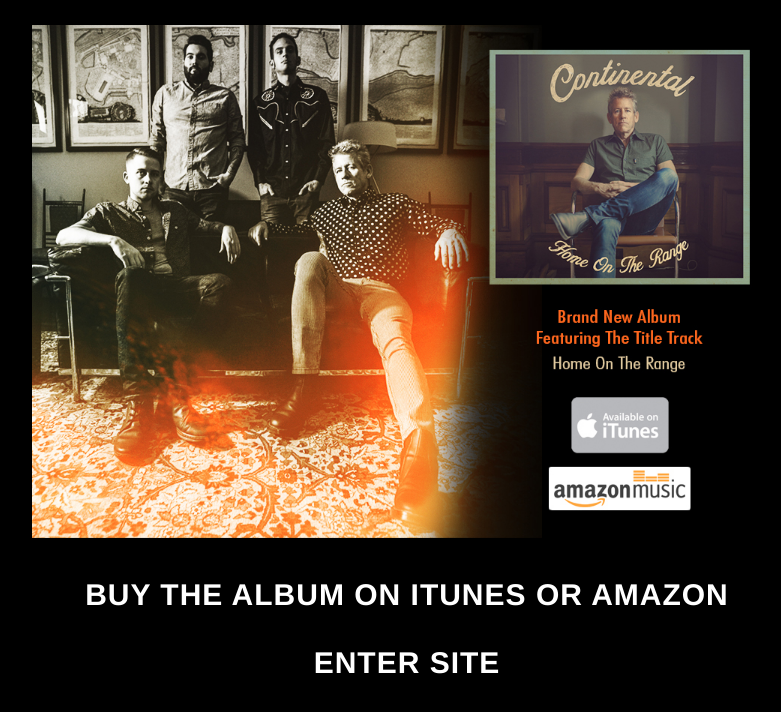
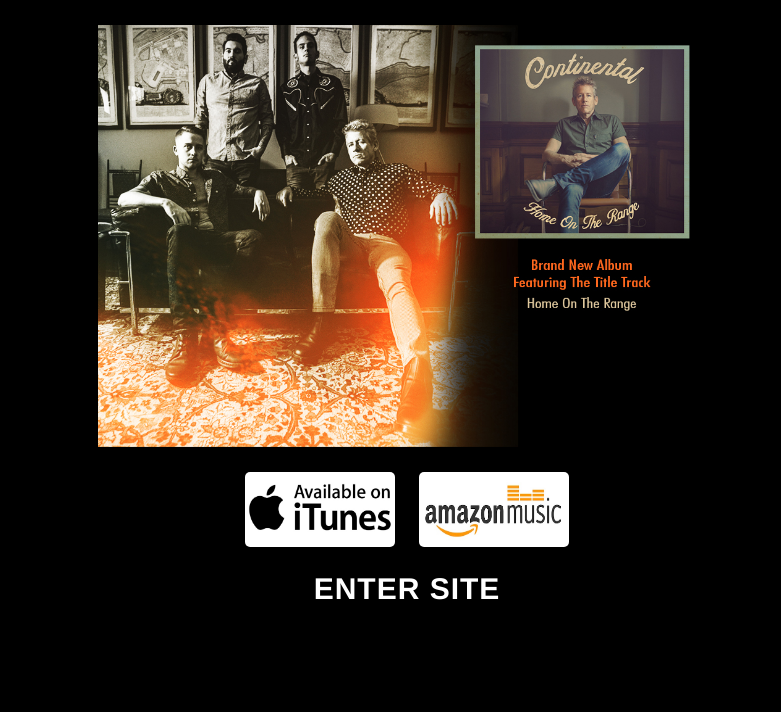
Before and after one commit to danaress/con, a website: page landing.html in a window 1280 px wide. Shown: the whole page, without its empty margins (233-1014 px from the left). Drawn offline with Linux system fonts and the light colour scheme.

Commit message:
new landing page

```diff
--- a/css/grayscale.css
+++ b/css/grayscale.css
@@ -124,7 +124,7 @@ a:focus {
   padding: 100px 0;
   text-align: center;
   color: white;
-  background: url(../img/header-bg.jpg) no-repeat bottom center scroll;
+  background: url(../img/header-bg2.jpg) no-repeat bottom center scroll;
   background-color: black;
   -webkit-background-size: cover;
   -moz-background-size: cover;
--- a/css/main.css
+++ b/css/main.css
@@ -5,6 +5,23 @@
 .entersite:hover{
 	cursor: pointer;
   	color: #979797;
+}
+
+.albumcover{
+	width: 75%;
+}
+
+.buybutton{
+	border-radius: 5px;
+	height: 75px;
+	width: 150px;
+	margin-top: 25px;
+	margin-right: 10px;
+	margin-left: 10px;
+}
+
+.buybutton:hover{
+	cursor: pointer;
 }
 
 .socialbtn{
--- a/landing.html
+++ b/landing.html
@@ -36,9 +36,13 @@
 	<div class="row">
 	<div class="col-xs-2"></div>
 		<div class="col-xs-8" style="margin-top:25px; text-align: center;">
-        <div class="albumcover">
-            <img src="img/album.jpg" style="height: auto; width: 750px;">
+        <div class="album">
+            <img class="albumcover"src="img/album.png">
         </div>
+            <div class="buyalbum">
+                <img class="buybutton" src="img/itunes.jpeg">
+                <img class="buybutton" src="img/am.jpg">
+            </div>
 
 
 <!-- 			<video width="650" height="auto" controls>
@@ -49,8 +53,7 @@
 		</div>
 		<div class="col-xs-2"></div>
 
-		<div class="col-xs-12" style="text-align: center; margin-top: 40px;">
-        <h2>Buy the album on <a class="entersite" target="_blank" href="https://itunes.apple.com/us/album/home-on-the-range/id1115315978">iTunes</a> or <a class="entersite" target="_blank" href="https://www.amazon.com/Home-Range-Continental/dp/B01FVEO8MK">Amazon</a></h2>
+		<div class="col-xs-12" style="text-align: center; margin-top: 25px;">
 		<h2 class="entersite" onclick="home()">Enter Site</h2>
 		</div>
 	</div>
```
Also changed, not shown: index.html (+4 -6 lines), img/album.png (added), img/am.jpg (added), img/header-bg2.jpg (added), img/itunes.jpeg (added), img/itunes.png (added), 4 other files.
